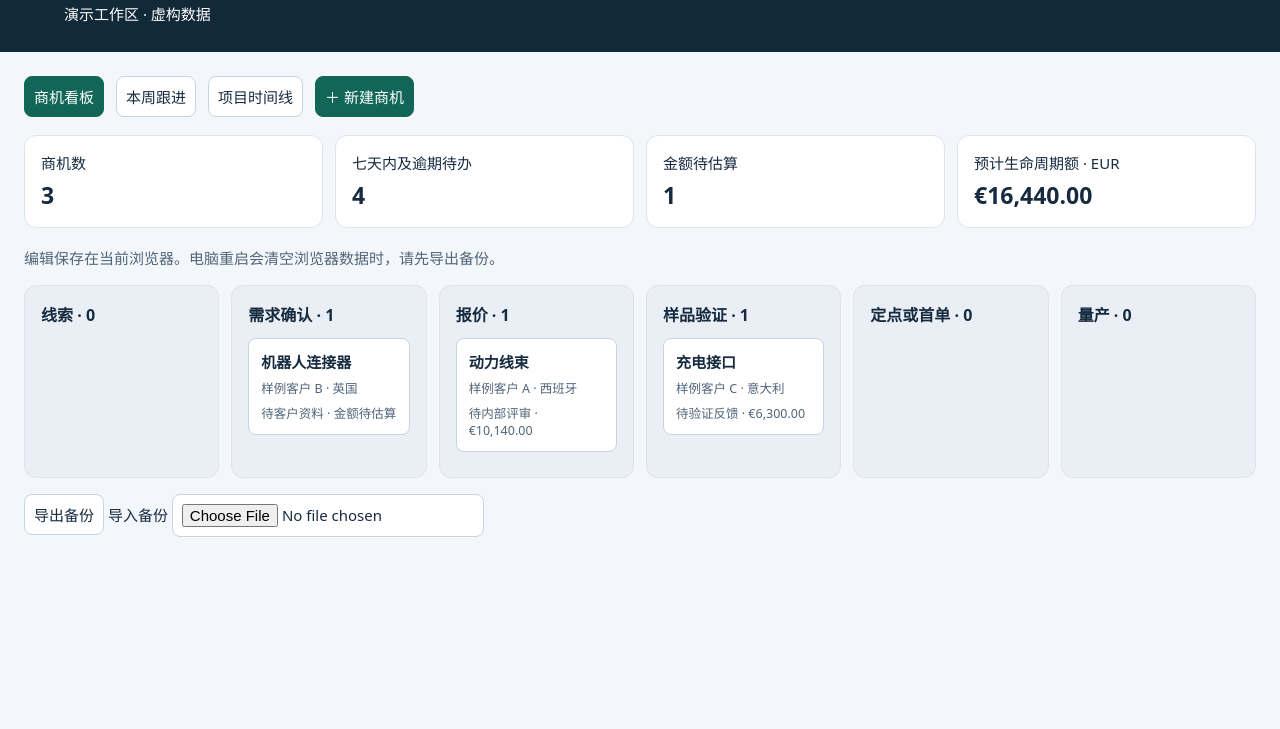
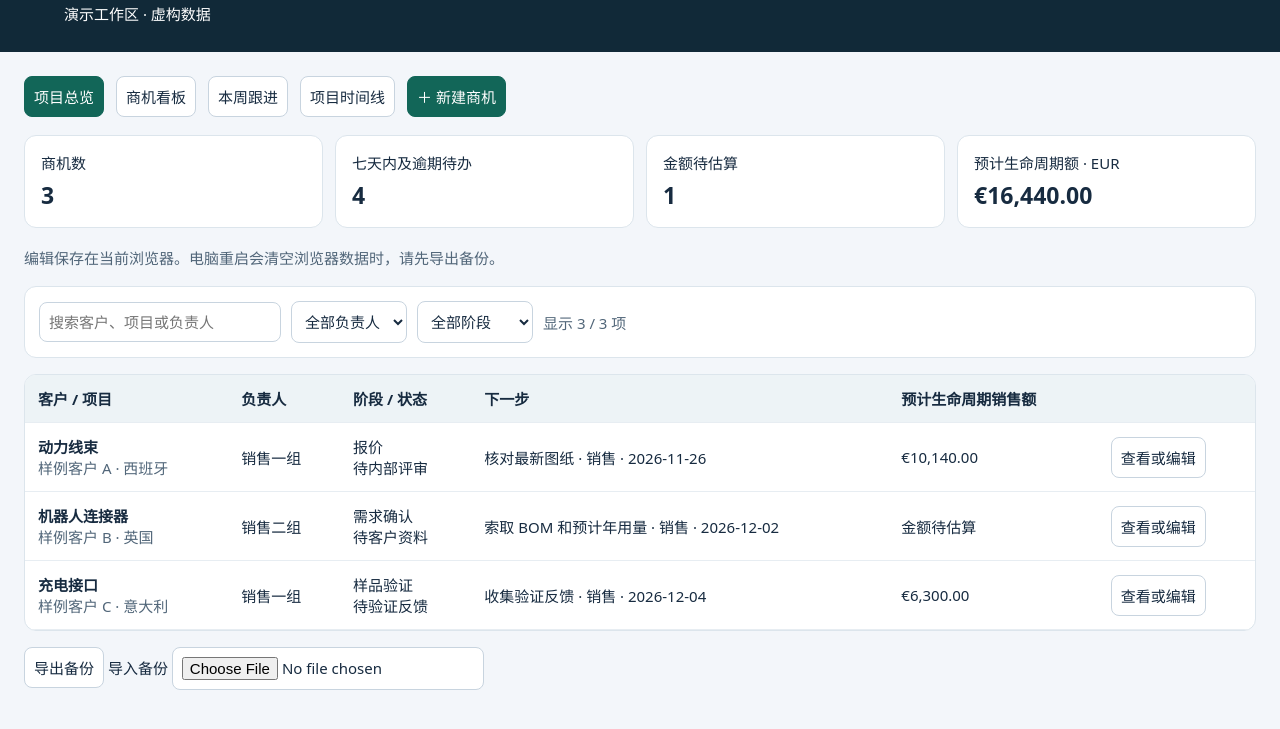
Before and after one commit to cooperhao-c137/nocodb-opportunity-tracker, a plain HTML site: page docs/index.html in a window 1280 px wide. Shown: the part 73-802 px from the top of the page. Drawn offline with Linux system fonts and the light colour scheme.

Commit message:
Add project overview, filters and next-action summaries

```diff
--- a/docs/index.html
+++ b/docs/index.html
@@ -1,6 +1,6 @@
 <!doctype html><html lang="zh-CN"><meta charset="utf-8"><meta name="viewport" content="width=device-width,initial-scale=1"><title>商机跟踪</title><style>
 *{box-sizing:border-box}body{margin:0;background:#f3f6fa;color:#172b40;font:15px system-ui,sans-serif}header{background:#112938;color:white;padding:28px max(5vw,20px)}h1{margin:0 0 6px;font-size:29px}p{line-height:1.6}main{max-width:1320px;margin:auto;padding:24px}nav,.stats,.board{display:flex;gap:12px;flex-wrap:wrap}button,input,select,textarea{font:inherit;padding:9px;border:1px solid #c8d4df;border-radius:8px;background:white;color:inherit}button{cursor:pointer}button.primary,button[aria-pressed=true]{background:#126658;color:white;border-color:#126658}.stats{margin:18px 0}.stat,.lane,article,dialog{background:white;border:1px solid #dce5ec;border-radius:12px;padding:16px}.stat{flex:1;min-width:135px}.stat strong{display:block;font-size:23px;margin-top:6px}.lane{flex:1;min-width:195px;background:#e9eff5}.lane h2{font-size:16px;margin:0 0 12px}.card{display:block;text-align:left;width:100%;margin-bottom:9px;background:white;padding:12px}.card small{display:block;margin-top:6px;color:#506579}.muted{color:#516679}article{margin-bottom:10px}dialog{max-width:min(680px,95vw);width:100%;max-height:90vh}dialog::backdrop{background:#12283799}label{display:grid;gap:5px;margin:8px 0}.fields{display:grid;grid-template-columns:repeat(auto-fit,minmax(145px,1fr));gap:8px}.row{display:flex;gap:7px;flex-wrap:wrap;margin:7px 0}.row input,.row select{min-width:90px;flex:1;width:100px}h3{margin-bottom:5px}.warning{color:#9c420e}footer{margin:16px 0}
-</style><header><h1>商机跟踪</h1><div>演示工作区 · 虚构数据</div></header><main><nav id="nav"></nav><section class="stats" id="stats"></section><p id="notice" class="muted"></p><section id="view"></section><footer><button id="export">导出备份</button> <label style="display:inline">导入备份 <input id="import" type="file" accept=".json"></label></footer></main><dialog id="editor"><form id="form"></form></dialog>
+.toolbar{display:flex;gap:10px;flex-wrap:wrap;align-items:center;padding:14px;background:white;border:1px solid #dce5ec;border-radius:12px;margin:16px 0}.toolbar input{min-width:220px}.project-list{overflow:auto;background:white;border:1px solid #dce5ec;border-radius:12px}table{border-collapse:collapse;width:100%;min-width:760px}th,td{padding:13px;text-align:left;border-bottom:1px solid #e7edf2}th{background:#edf3f6}.card .next{padding-top:8px;border-top:1px solid #e7edf2}.timeline article{border-left:4px solid #126658}</style><header><h1>商机跟踪</h1><div>演示工作区 · 虚构数据</div></header><main><nav id="nav"></nav><section class="stats" id="stats"></section><p id="notice" class="muted"></p><div class="toolbar"><input id="query" type="search" placeholder="搜索客户、项目或负责人" aria-label="搜索商机"><select id="ownerFilter" aria-label="筛选负责人"></select><select id="stageFilter" aria-label="筛选阶段"></select><span id="count" class="muted"></span></div><section id="view"></section><footer><button id="export">导出备份</button> <label style="display:inline">导入备份 <input id="import" type="file" accept=".json"></label></footer></main><dialog id="editor"><form id="form"></form></dialog>
 <script>
 const stages=['线索','需求确认','报价','样品验证','定点或首单','量产'];
 const currencies=['EUR','GBP','CNY','USD'];
@@ -9,7 +9,7 @@ const seed=[
 {id:'A',customer:'样例客户 A',name:'动力线束',country:'西班牙',owner:'销售一组',stage:'报价',status:'待内部评审',currency:'EUR',notes:'客户已提供图纸，待确认样件交期。',start:'2027-03-01',end:'2028-12-31',fee:'0',forecasts:[['2027','120','35'],['2028','180','33']],actions:[['确认样件交期','研发',day(3),'待内部'],['核对最新图纸','销售',day(-1),'待客户']],milestones:[['首样',day(20)],['首批交付','2027-03-01']]},
 {id:'B',customer:'样例客户 B',name:'机器人连接器',country:'英国',owner:'销售二组',stage:'需求确认',status:'待客户资料',currency:'GBP',notes:'客户关注完整线束方案。',start:'',end:'',fee:'',forecasts:[['2027','','']],actions:[['索取 BOM 和预计年用量','销售',day(5),'待客户']],milestones:[['需求评审',day(10)]]},
 {id:'C',customer:'样例客户 C',name:'充电接口',country:'意大利',owner:'销售一组',stage:'样品验证',status:'待验证反馈',currency:'EUR',notes:'样品已寄出，等待验证。',start:'2027-04-01',end:'2027-12-31',fee:'300',forecasts:[['2027','500','12']],actions:[['收集验证反馈','销售',day(7),'待客户']],milestones:[['样品交付',day(-7)]]}];
-const key='opportunity-tracker-demo-v1';let data=seed, page='商机看板';
+const key='opportunity-tracker-demo-v1';let data=seed, page='项目总览';
 try{data=JSON.parse(localStorage.getItem(key))||seed}catch{}
 const $=id=>document.getElementById(id);
 const e=x=>String(x??'').replace(/[&<>"']/g,c=>({'&':'&amp;','<':'&lt;','>':'&gt;','"':'&quot;',"'":'&#39;'}[c]));
@@ -24,14 +24,26 @@ return Number.isFinite(value)?value:null;
 const label=p=>total(p)===null?'金额待估算':money(total(p),p.currency);
 const save=()=>{try{localStorage.setItem(key,JSON.stringify(data));$('notice').textContent='编辑保存在当前浏览器。电脑重启会清空浏览器数据时，请先导出备份。'}catch{$('notice').textContent='浏览器存储不可用，请导出备份保存修改。'}};
 function render(){
-$('nav').innerHTML=['商机看板','本周跟进','项目时间线'].map(t=>'<button aria-pressed="'+(page===t)+'" data-page="'+t+'">'+t+'</button>').join('')+'<button class="primary" id="new">＋ 新建商机</button>';
-const by={};for(const p of data){const n=total(p);if(n!==null)by[p.currency]=(by[p.currency]||0)+n}
-const actions=data.flatMap(p=>p.actions.map(a=>[p,a])).filter(([,a])=>a[3]!=='完成'&&a[2]&&a[2]<=day(7)).sort((a,b)=>a[1][2].localeCompare(b[1][2]));
-$('stats').innerHTML=[['商机数',data.length],['七天内及逾期待办',actions.length],['金额待估算',data.filter(p=>total(p)===null).length],...Object.entries(by).map(([c,n])=>['预计生命周期额 · '+c,money(n,c)])].map(([t,x])=>'<div class="stat">'+t+'<strong>'+x+'</strong></div>').join('');
+$('nav').innerHTML=['项目总览','商机看板','本周跟进','项目时间线'].map(t=>'<button aria-pressed="'+(page===t)+'" data-page="'+t+'">'+t+'</button>').join('')+'<button class="primary" id="new">＋ 新建商机</button>';
+const owners=[...new Set(data.map(p=>p.owner).filter(Boolean))].sort();
+for(const [id,opts] of [['ownerFilter',owners],['stageFilter',stages]]){
+ const el=$(id),previous=el.value;
+ el.innerHTML='<option value="">'+(id==='ownerFilter'?'全部负责人':'全部阶段')+'</option>'+opts.map(v=>'<option>'+e(v)+'</option>').join('');
+ if(opts.includes(previous))el.value=previous;
+}
+const query=$('query').value.trim().toLowerCase();
+const visible=data.filter(p=>(!$('ownerFilter').value||p.owner===$('ownerFilter').value)&&(!$('stageFilter').value||p.stage===$('stageFilter').value)&&[p.name,p.customer,p.owner,p.country].some(v=>String(v||'').toLowerCase().includes(query)));
+$('count').textContent='显示 '+visible.length+' / '+data.length+' 项';
+const by={};for(const p of visible){const n=total(p);if(n!==null)by[p.currency]=(by[p.currency]||0)+n}
+const actions=visible.flatMap(p=>p.actions.map(a=>[p,a])).filter(([,a])=>a[3]!=='完成'&&a[2]&&a[2]<=day(7)).sort((a,b)=>a[1][2].localeCompare(b[1][2]));
+$('stats').innerHTML=[['商机数',visible.length],['七天内及逾期待办',actions.length],['金额待估算',visible.filter(p=>total(p)===null).length],...Object.entries(by).map(([c,n])=>['预计生命周期额 · '+c,money(n,c)])].map(([t,x])=>'<div class="stat">'+t+'<strong>'+x+'</strong></div>').join('');
 const open=p=>'<button data-open="'+e(p.id)+'">查看或编辑</button>';
-if(page==='商机看板')$('view').innerHTML='<div class="board">'+stages.map(s=>'<section class="lane"><h2>'+s+' · '+data.filter(p=>p.stage===s).length+'</h2>'+data.filter(p=>p.stage===s).map(p=>'<button class="card" data-open="'+e(p.id)+'"><strong>'+e(p.name)+'</strong><small>'+e(p.customer)+' · '+e(p.country)+'</small><small>'+e(p.status)+' · '+label(p)+'</small></button>').join('')+'</section>').join('')+'</div>';
+const next=p=>p.actions.filter(a=>a[3]!=='完成').sort((a,b)=>(a[2]||'9999').localeCompare(b[2]||'9999'))[0];
+const nextText=p=>{const a=next(p);return a?[a[0],a[1],a[2]].filter(Boolean).join(' · '):'待安排'};
+if(page==='项目总览')$('view').innerHTML='<div class="project-list"><table><thead><tr><th>客户 / 项目</th><th>负责人</th><th>阶段 / 状态</th><th>下一步</th><th>预计生命周期销售额</th><th></th></tr></thead><tbody>'+visible.map(p=>'<tr><td><strong>'+e(p.name)+'</strong><br><span class="muted">'+e(p.customer)+' · '+e(p.country)+'</span></td><td>'+e(p.owner)+'</td><td>'+e(p.stage)+'<br>'+e(p.status)+'</td><td>'+e(nextText(p))+'</td><td>'+label(p)+'</td><td>'+open(p)+'</td></tr>').join('')+'</tbody></table></div>'+(visible.length?'':'<p>没有符合筛选条件的项目。</p>');
+if(page==='商机看板')$('view').innerHTML='<div class="board">'+stages.map(s=>'<section class="lane"><h2>'+s+' · '+visible.filter(p=>p.stage===s).length+'</h2>'+visible.filter(p=>p.stage===s).map(p=>'<button class="card" data-open="'+e(p.id)+'"><strong>'+e(p.name)+'</strong><small>'+e(p.customer)+' · '+e(p.country)+'</small><small>'+e(p.status)+' · '+label(p)+'</small><small class="next">'+e(nextText(p))+'</small></button>').join('')+'</section>').join('')+'</div>';
 if(page==='本周跟进')$('view').innerHTML=actions.map(([p,a])=>'<article><strong>'+e(a[0])+'</strong><p>'+e(p.name)+' · '+e(a[1])+' · <span class="'+(a[2]<day()?'warning':'')+'">'+e(a[2])+(a[2]<day()?' 逾期':'')+'</span> · '+e(a[3])+'</p>'+open(p)+'</article>').join('')||'<p>未来七天没有到期行动。</p>';
-if(page==='项目时间线')$('view').innerHTML=data.flatMap(p=>p.milestones.map(m=>[p,m])).sort((a,b)=>a[1][1].localeCompare(b[1][1])).map(([p,m])=>'<article><strong>'+e(m[1]||'日期待确认')+' · '+e(m[0])+'</strong><p>'+e(p.customer)+' · '+e(p.name)+'</p>'+open(p)+'</article>').join('')||'<p>还没有里程碑。</p>';
+if(page==='项目时间线')$('view').innerHTML=visible.flatMap(p=>p.milestones.map(m=>[p,m])).sort((a,b)=>a[1][1].localeCompare(b[1][1])).map(([p,m])=>'<article><strong>'+e(m[1]||'日期待确认')+' · '+e(m[0])+'</strong><p>'+e(p.customer)+' · '+e(p.name)+'</p>'+open(p)+'</article>').join('')||'<p>还没有里程碑。</p>';
 }
 const input=(n,v,type='text',extra='')=>'<input name="'+n+'" type="'+type+'" value="'+e(v)+'" '+extra+'>';
 const select=(n,v,options)=>'<select name="'+n+'">'+options.map(x=>'<option '+(x===v?'selected':'')+'>'+e(x)+'</option>').join('')+'</select>';
@@ -46,5 +58,6 @@ document.addEventListener('click',ev=>{const b=ev.target.closest('button');if(!b
 $('form').onsubmit=ev=>{ev.preventDefault();const p=Object.fromEntries(new FormData(ev.target));for(const names of Object.values(kinds))for(const n of names)delete p[n];p.id=ev.target.dataset.id;for(const k of Object.keys(kinds))p[k]=Array.from($(k).children,r=>Array.from(r.querySelectorAll('input,select'),c=>c.value)).filter(v=>v[0]||v[1]);const i=data.findIndex(x=>x.id===p.id);if(i<0)data.push(p);else data[i]=p;save();render();$('editor').close()};
 $('export').onclick=()=>{const link=document.createElement('a');link.href=URL.createObjectURL(new Blob([JSON.stringify(data,null,2)],{type:'application/json'}));link.download='商机备份.json';link.click();setTimeout(()=>URL.revokeObjectURL(link.href),1000)};
 $('import').onchange=async ev=>{try{const next=JSON.parse(await ev.target.files[0].text());if(!Array.isArray(next)||!next.every(p=>p&&['id','customer','name','start','end'].every(k=>typeof p[k]==='string')&&stages.includes(p.stage)&&currencies.includes(p.currency)&&Object.keys(kinds).every(k=>Array.isArray(p[k])&&p[k].every(r=>Array.isArray(r)&&r.length===kinds[k].length&&r.every(x=>typeof x==='string')))))throw Error();if(confirm('用备份替换当前工作区？')){data=next;save();render()}}catch{alert('请选择本网站导出的有效备份文件。')}ev.target.value=''};
+$('query').oninput=render;$('ownerFilter').onchange=render;$('stageFilter').onchange=render;
 save();render();
 </script></html>
```
